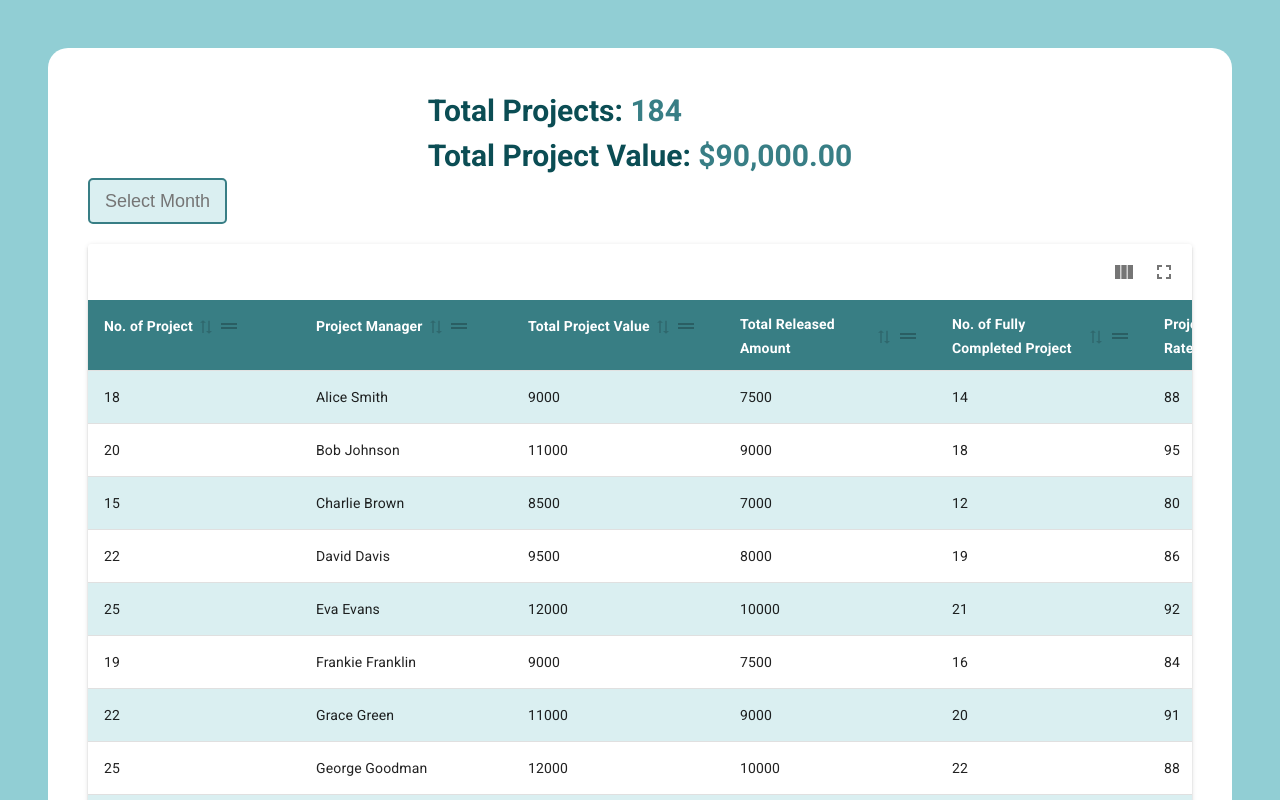
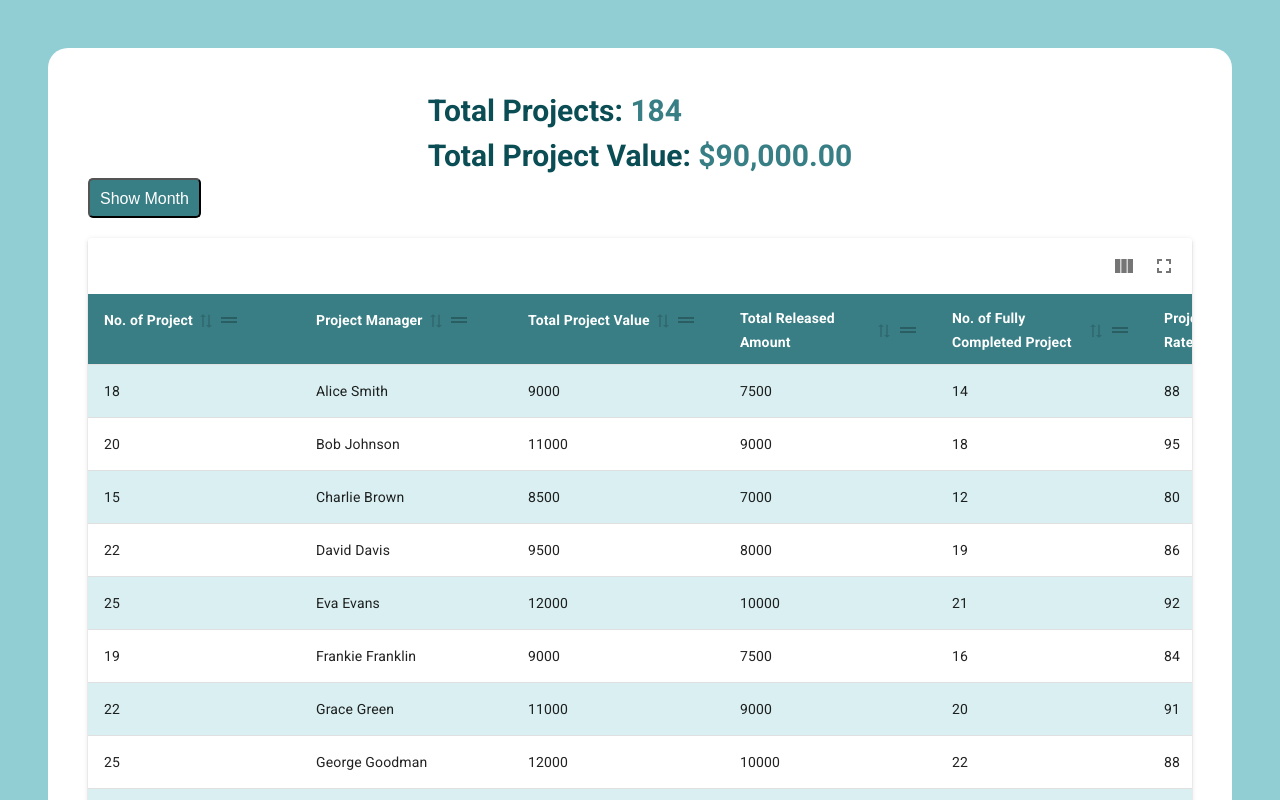
Before and after one commit to tanvirmitul1/draggable-table, a React (Vite) app: page / in a window 1280 px wide. Shown: the top 800 px of the page. Built offline with nearby package versions, Linux system fonts and the light colour scheme.

Commit message:
show month correction

```diff
--- a/src/components/MonthPicker.jsx
+++ b/src/components/MonthPicker.jsx
@@ -1,13 +1,21 @@
-/* eslint-disable react/prop-types */
 import { useState } from "react";
 
 import DatePicker from "react-datepicker";
 import "react-datepicker/dist/react-datepicker.css";
-import styles from "../styles/DatePicker.module.css";
+
 const MonthSelector = () => {
   const [startDate, setStartDate] = useState(null);
-  const [showCalendar, setShowCalendar] = useState(true);
+  const [showCalendar, setShowCalendar] = useState(false);
   const [selectedMonth, setSelectedMonth] = useState("");
+  const [hovered, setHovered] = useState(false);
+
+  const handleMouseEnter = () => {
+    setHovered(true);
+  };
+
+  const handleMouseLeave = () => {
+    setHovered(false);
+  };
 
   const handleMonthChange = (date) => {
     if (date) {
@@ -21,7 +29,7 @@ const MonthSelector = () => {
         ` ${startMonth} 15, ${year} to  ${endMonth} 15 , ${year}`
       );
 
-      setShowCalendar((prev) => !prev);
+      setShowCalendar(false);
     } else {
       setSelectedMonth("");
     }
@@ -30,36 +38,47 @@ const MonthSelector = () => {
   };
 
   const handleButtonClick = () => {
+    setShowCalendar(!showCalendar);
     setStartDate(new Date());
   };
-  const handleButton2Click = () => {
-    setShowCalendar((prev) => !prev);
-  };
-
   return (
     <div
       style={{
         display: "flex",
         gap: "10px",
+        position: "relative",
       }}
     >
-      {showCalendar ? (
-        <DatePicker
-          onClick={() => handleButtonClick()}
-          selected={startDate}
-          onChange={handleMonthChange}
-          showMonthYearPicker
-          popperPlacement="top"
-          placeholderText="Select Month"
-          className={styles.customDatepicker}
-        />
-      ) : (
-        <button
-          onClick={() => handleButton2Click()}
-          className={styles.customButton}
-        >
-          Select Month
-        </button>
+      <button
+        onClick={handleButtonClick}
+        onMouseEnter={handleMouseEnter}
+        onMouseLeave={handleMouseLeave}
+        style={{
+          padding: "10px",
+          fontSize: "16px",
+          backgroundColor: hovered ? "white" : "#387E85",
+          color: hovered ? "#387E85" : "white",
+          cursor: "pointer",
+          border: `1px solid ${hovered ? "#387E85" : "none"}`,
+          outline: "none",
+          borderRadius: "5px",
+          height: "40px", // Set a fixed height for the button
+          transition: "background-color 0.3s ease-in",
+        }}
+      >
+        Show Month
+      </button>
+
+      {showCalendar && (
+        <div style={{ position: "absolute", zIndex: 10000, left: "120px" }}>
+          <DatePicker
+            selected={startDate}
+            onChange={handleMonthChange}
+            showMonthYearPicker
+            placeholderText="Select a weekday"
+            inline
+          />
+        </div>
       )}
       {selectedMonth && (
         <div
```
